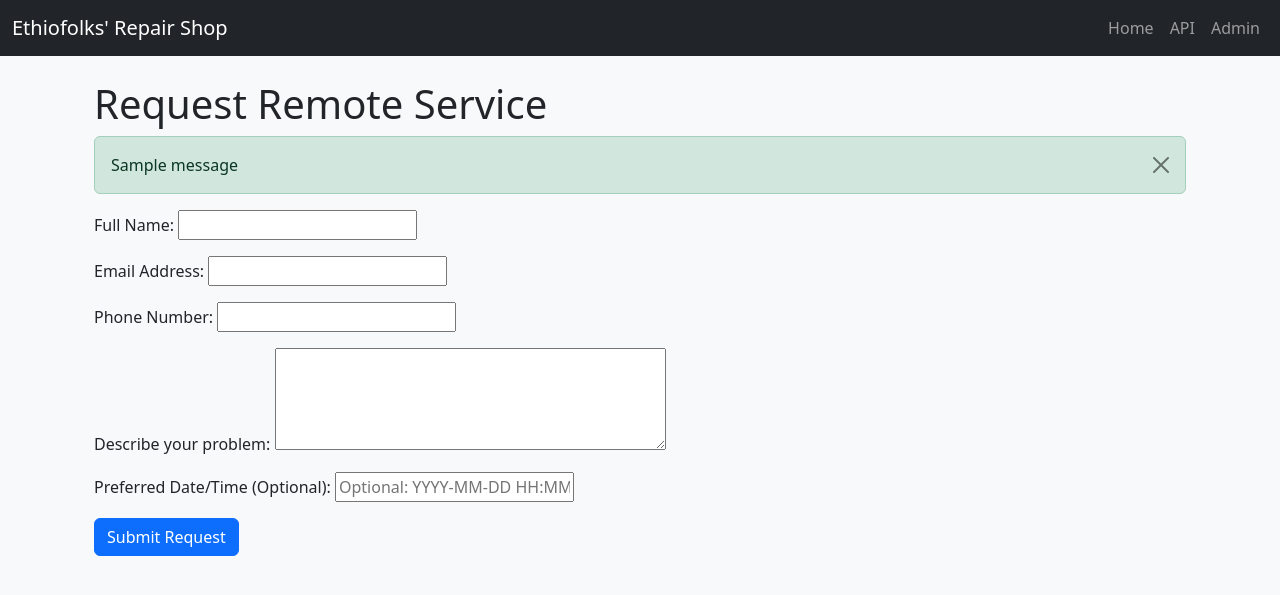
After one commit to tomibzan/repairshop, a Django app: page /remote-request/ in a window 1280 px wide. The commit adds this page. Shown: the top 595 px of the page. Run offline with Django 5.2, Linux system fonts and the light colour scheme; tables that the repository leaves empty hold one stand-in row (values such as "Sample post"); one stand-in notice (Sample message) is shown.

Commit message:
added customer facing remote support request capability and admin api to view them

```diff
--- /dev/null
+++ b/workshop/forms.py
@@ -0,0 +1,24 @@
+from django import forms
+from .models import RemoteRequest
+
+class RemoteRequestForm(forms.ModelForm):
+    class Meta:
+        model = RemoteRequest
+        fields = [
+            "customer_name",
+            "customer_email",
+            "customer_phone",
+            "issue_description",
+            "preferred_datetime",
+        ]
+        widgets = {
+            "issue_description": forms.Textarea(attrs={"rows": 4}),
+            "preferred_datetime": forms.TextInput(attrs={"placeholder": "Optional: YYYY-MM-DD HH:MM"}),
+        }
+        labels = {
+            "customer_name": "Full Name",
+            "customer_email": "Email Address",
+            "customer_phone": "Phone Number",
+            "issue_description": "Describe your problem",
+            "preferred_datetime": "Preferred Date/Time (Optional)",
+        }
--- a/workshop/models.py
+++ b/workshop/models.py
@@ -1,5 +1,6 @@
 from django.db import models
 from django.utils import timezone
+from django.conf import settings
 
 # ─────────────────────────────
 # Customer
@@ -108,3 +109,46 @@ class ProductImage(models.Model):
 
     def __str__(self):
         return f"Image for {self.work_order.work_order_number} ({self.id})"
+
+class RemoteRequest(models.Model):
+    STATUS_CHOICES = [
+        ("pending", "Pending Review"),
+        ("approved", "Approved"),
+        ("rejected", "Rejected"),
+        ("converted", "Converted to Work Order"),
+    ]
+
+    customer_name = models.CharField(max_length=255)
+    customer_email = models.EmailField()
+    customer_phone = models.CharField(max_length=20)
+    issue_description = models.TextField()
+    preferred_datetime = models.DateTimeField(null=True, blank=True)
+    created_at = models.DateTimeField(auto_now_add=True)
+    status = models.CharField(max_length=50, default="pending")
+    preferred_tool = models.CharField(
+        max_length=50,
+        choices=[
+            ("teamviewer", "TeamViewer"),
+            ("anydesk", "AnyDesk"),
+            ("rustdesk", "RustDesk"),
+        ],
+        blank=True,
+        null=True,
+    )
+    connection_id = models.CharField(
+        max_length=100, blank=True, null=True,
+        help_text="TeamViewer/AnyDesk/RustDesk ID"
+    )
+
+    status = models.CharField(max_length=20, choices=STATUS_CHOICES, default="pending")
+    created_at = models.DateTimeField(auto_now_add=True)
+    updated_at = models.DateTimeField(auto_now=True)
+    reviewed_by = models.ForeignKey(
+        settings.AUTH_USER_MODEL,
+        on_delete=models.SET_NULL,
+        null=True, blank=True,
+        related_name="reviewed_remote_requests"
+    )
+
+    def __str__(self):
+        return f"Remote Request from {self.customer_name} ({self.customer_email})"
--- /dev/null
+++ b/workshop/templates/workshop/remote_request.html
@@ -0,0 +1,36 @@
+{% extends "workshop/base.html" %}
+
+{% block title %}Request Remote Service{% endblock %}
+
+{% block content %}
+<div class="container mt-4">
+  <h1>Request Remote Service</h1>
+
+  <!-- Success Message (from context) -->
+  {% if success_message %}
+    <div class="alert alert-success alert-dismissible fade show" role="alert">
+      {{ success_message }}
+      <button type="button" class="btn-close" data-bs-dismiss="alert" aria-label="Close"></button>
+    </div>
+  {% endif %}
+
+  <!-- Django Messages (from messages framework) -->
+  {% if messages %}
+    {% for message in messages %}
+      <div class="alert alert-{{ message.level_tag }} alert-dismissible fade show" role="alert">
+        {{ message }}
+        <button type="button" class="btn-close" data-bs-dismiss="alert" aria-label="Close"></button>
+      </div>
+    {% endfor %}
+  {% endif %}
+
+  <!-- Remote Service Request Form -->
+  <form method="post" action="{% url 'workshop:remote_request' %}">
+    {% csrf_token %}
+    {{ form.as_p }}
+    <div class="col-12 mt-3">
+      <button type="submit" class="btn btn-primary">Submit Request</button>
+    </div>
+  </form>
+</div>
+{% endblock %}
--- a/workshop/urls.py
+++ b/workshop/urls.py
@@ -18,4 +18,10 @@ urlpatterns = [
     path("workorders/", views.workorder_list, name="workorder_list"),
     path("workorder/<int:pk>/", views.workorder_detail, name="workorder_detail"),
     path("api/", include(router.urls)),
+    path("remote-request/", views.remote_request_submit, name="remote_request"),
+    path("remote-requests/", views.remote_request_list, name="remote_request_list"),
+    path("remote-request/", views.remote_request_create, name="remote_request_create"),
+    path("remote-request/thank-you/", views.remote_request_thankyou, name="remote_request_thankyou"),
+    path("remote-request/<int:pk>/convert/", views.convert_remote_request, name="convert_remote_request"),
+    path("remote-request/", views.remote_service_request, name="remote_service_request"),
 ]
--- a/workshop/views.py
+++ b/workshop/views.py
@@ -6,12 +6,13 @@ from django.core.paginator import Paginator
 from django.contrib import messages
 from django.views.decorators.http import require_POST
 from django.contrib.admin.views.decorators import staff_member_required
+from django.contrib.auth.decorators import login_required, permission_required
 from rest_framework import viewsets, filters
 from rest_framework.decorators import action
 from rest_framework.response import Response
 from django.utils import timezone
-
-from .models import Customer, Technician, WorkOrder, ProductImage
+from .forms import RemoteRequestForm
+from .models import Customer, RemoteRequest, Technician, WorkOrder, ProductImage
 from .serializers import (
     CustomerSerializer,
     TechnicianSerializer,
@@ -21,8 +22,87 @@ from .serializers import (
 from django_filters.rest_framework import DjangoFilterBackend
 from .filters import WorkOrderFilter
 from django.urls import reverse
+from django.db import transaction
+
+def remote_service_request(request):
+    success_message = None
+    if request.method == "POST":
+        form = RemoteRequestForm(request.POST)
+        if form.is_valid():
+            form.save()
+            success_message = "Thank you! Your remote service request has been submitted successfully."
+            form = RemoteRequestForm()
+    else:
+        form = RemoteRequestForm()
+    return render(request, "workshop/remote_request.html", {"form": form, "success_message": success_message})
+
+def remote_request_submit(request):
+    if request.method == "POST":
+        form = RemoteRequestForm(request.POST)
+        if form.is_valid():
+            form.save()
+            messages.success(request, "Your remote service request has been submitted successfully! Our team will review it and contact you.")
+            return redirect("workshop:remote_request")
+    else:
+        form = RemoteRequestForm()
+    return render(request, "workshop/remote_request.html", {"form": form})
+
+def remote_request_create(request):
+    """Client submits a new remote service request"""
+    if request.method == "POST":
+        form = RemoteRequestForm(request.POST)
+        if form.is_valid():
+            remote_request = form.save()
+            messages.success(
+                request,
+                f"Thank you {remote_request.name}! Your remote service request has been received."
+            )
+            return redirect("workshop:remote_request_thankyou")
+    else:
+        form = RemoteRequestForm()
+    return render(request, "workshop/remote_request_form.html", {"form": form})
+
+def remote_request_thankyou(request):
+    """Simple thank-you page after submission"""
+    return render(request, "workshop/remote_request_thankyou.html")
 
 
+
+@login_required
+@permission_required("workshop.change_remoterequest", raise_exception=True)
+def remote_request_list(request):
+    requests = RemoteRequest.objects.all().order_by("-created_at")
+    return render(request, "workshop/remote_request_list.html", {"requests": requests})
+
+
+@login_required
+@permission_required("workshop.change_remoterequest", raise_exception=True)
+def convert_remote_request(request, pk):
+    remote_req = get_object_or_404(RemoteRequest, pk=pk)
+
+    # Create or get customer
+    customer, _ = Customer.objects.get_or_create(
+        email=remote_req.email,
+        defaults={
+            "first_name": remote_req.customer_name.split(" ")[0],
+            "last_name": " ".join(remote_req.customer_name.split(" ")[1:]) or "",
+            "phone": remote_req.phone,
+        },
+    )
+
+    # Create WorkOrder
+    workorder = WorkOrder.objects.create(
+        customer=customer,
+        product_type="Remote Service",
+        repair_details=remote_req.issue_description,
+        status="new",
+    )
+
+    remote_req.status = "converted"
+    remote_req.save()
+
+    messages.success(request, f"Remote request converted to Work Order #{workorder.work_order_number}")
+    return redirect("workshop:remote_request_list")
 # ─────────────────────────────
 # Utility
 # ─────────────────────────────
@@ -46,6 +126,13 @@ def landing(request):
     q = request.GET.get("q", "").strip()
     results = []
     searched = False
+
+    form = RemoteRequestForm(request.POST or None)
+
+    if form.is_bound and form.is_valid():
+        form.save()
+        messages.success(request, "Your remote service request has been submitted!")
+        return redirect('workshop:landing')
 
     if q:
         searched = True
@@ -74,6 +161,7 @@ def landing(request):
             "query": q,
             "searched": searched,
             "results": results,
+            "form": form,
         },
     )
 
```
Also changed, not shown: workshop/admin.py (+25 -1 lines), workshop/templates/workshop/landing.html (+14 -0 lines), workshop/templates/workshop/remote_request_list.html (added, +37 -0 lines), workshop/migrations/0008_remoterequest.py (added).
